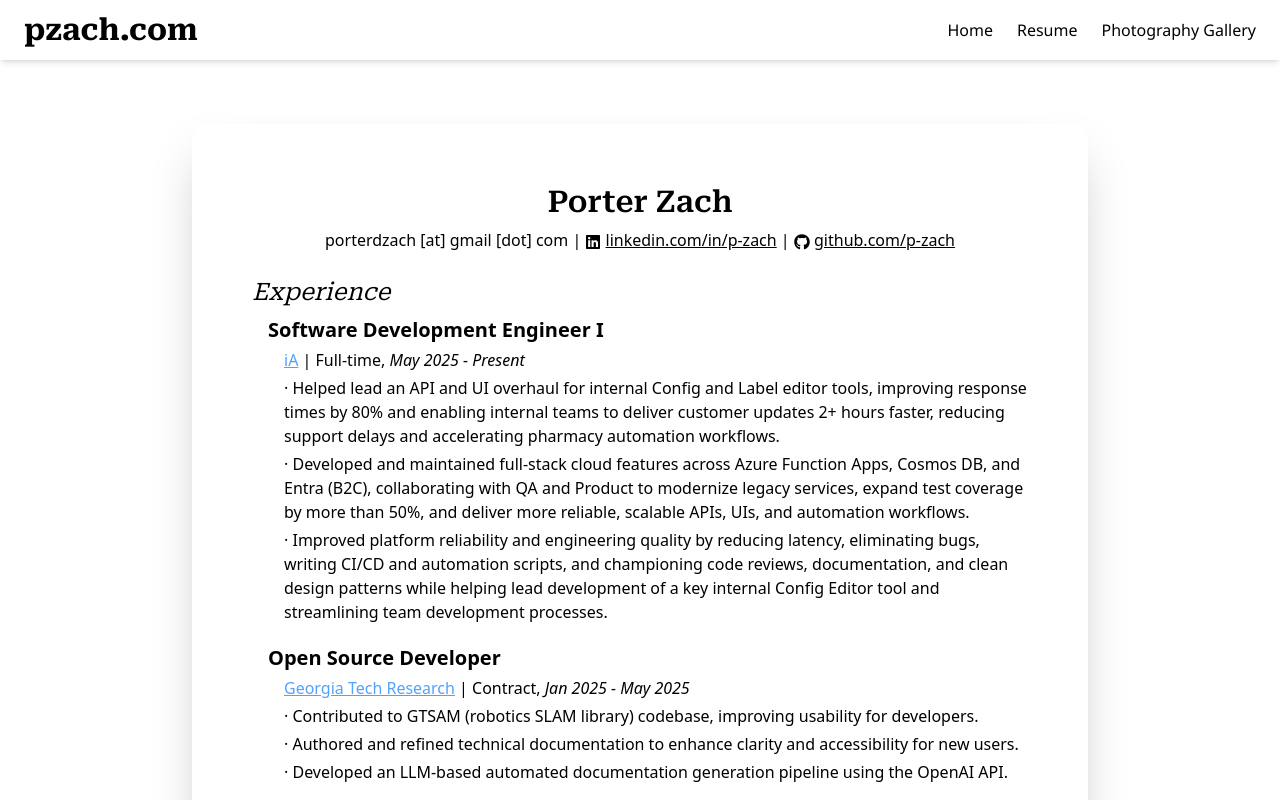
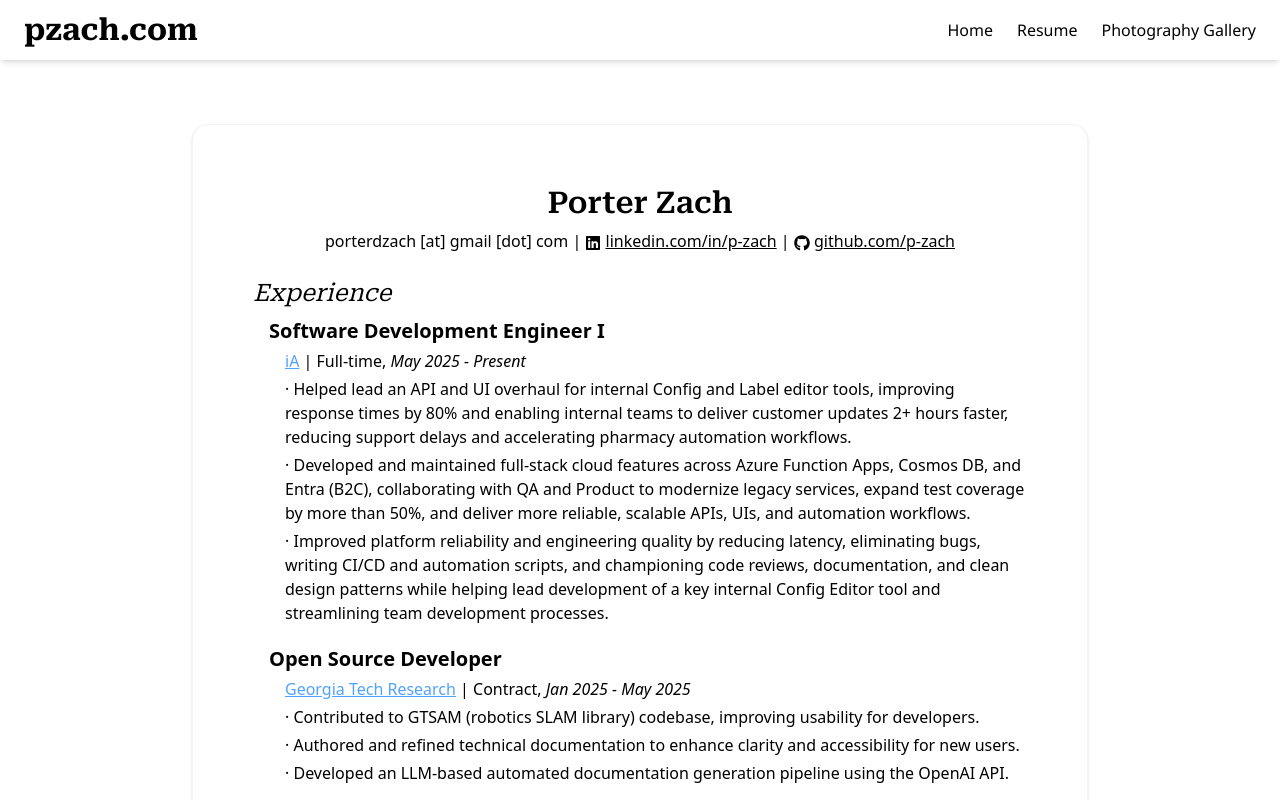
Before and after one commit to p-zach/pzachcom-frontend, a Next.js app: page /resume in a window 1280 px wide. Shown: the top 800 px of the page. Built offline with nearby package versions, Linux system fonts and the light colour scheme.

Commit message:
Make resume border match homepage

```diff
--- a/src/app/resume/page.tsx
+++ b/src/app/resume/page.tsx
@@ -113,7 +113,7 @@ export default function ResumePage() {
             If you just put `pointer-events-auto select-text` on the div or p
             elements, there's a lot of blank space that the text box won't let
             you click through, which is inconvenient for the minigame. */}
-            <div className="relative w-full h-full bg-white rounded-2xl shadow-2xl p-15 overflow-hidden">
+            <div className="relative w-full h-full bg-white rounded-2xl border border-gray-100 shadow-sm p-15 overflow-hidden">
               <div className="relative z-10 text-brand-dark text-left pointer-events-none">
                 <h1 className="text-3xl font-roboto-serif text-center font-semibold mb-2"><span className="pointer-events-auto select-text">Porter Zach</span></h1>
                 <p className="text-center mb-6"><span className="pointer-events-auto select-text">
```
